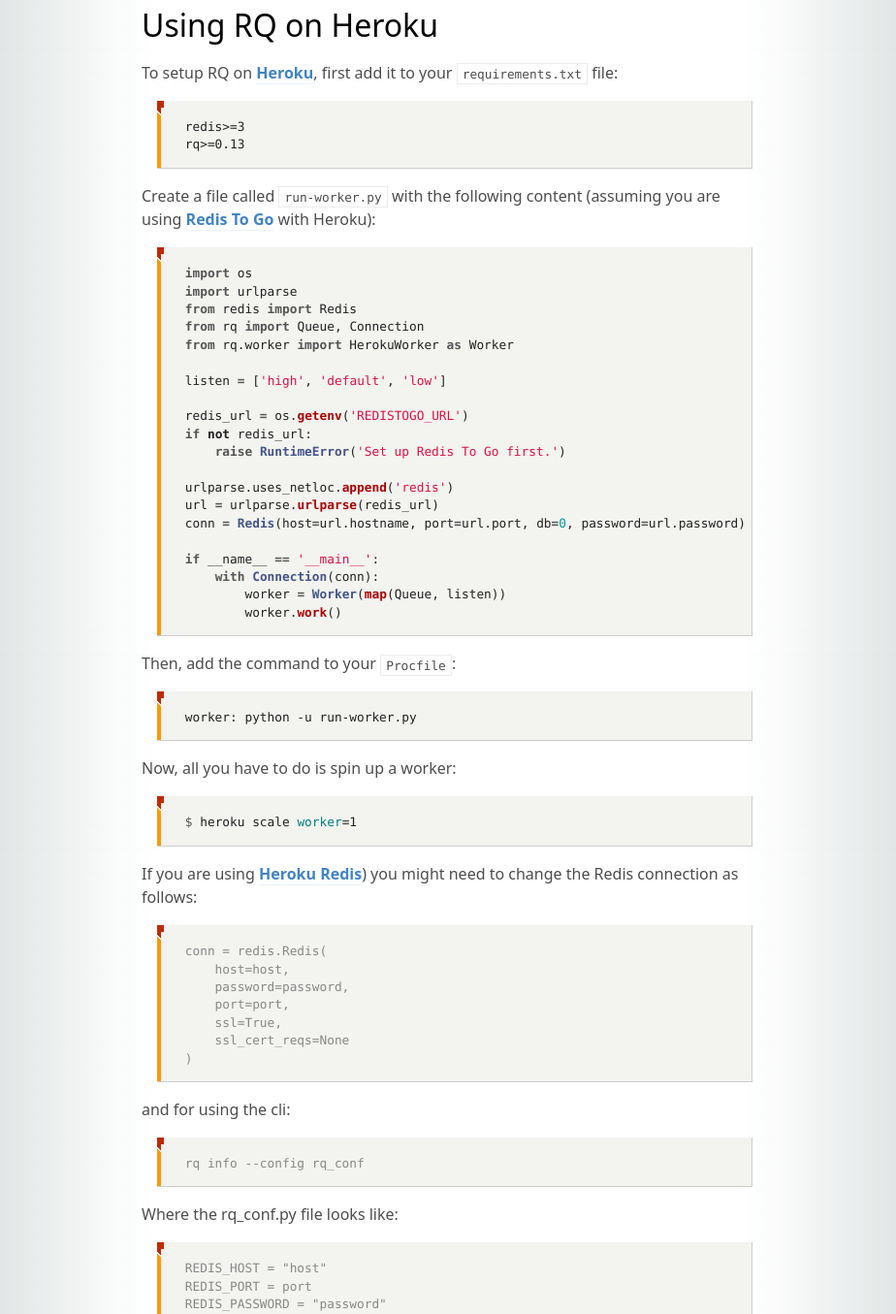
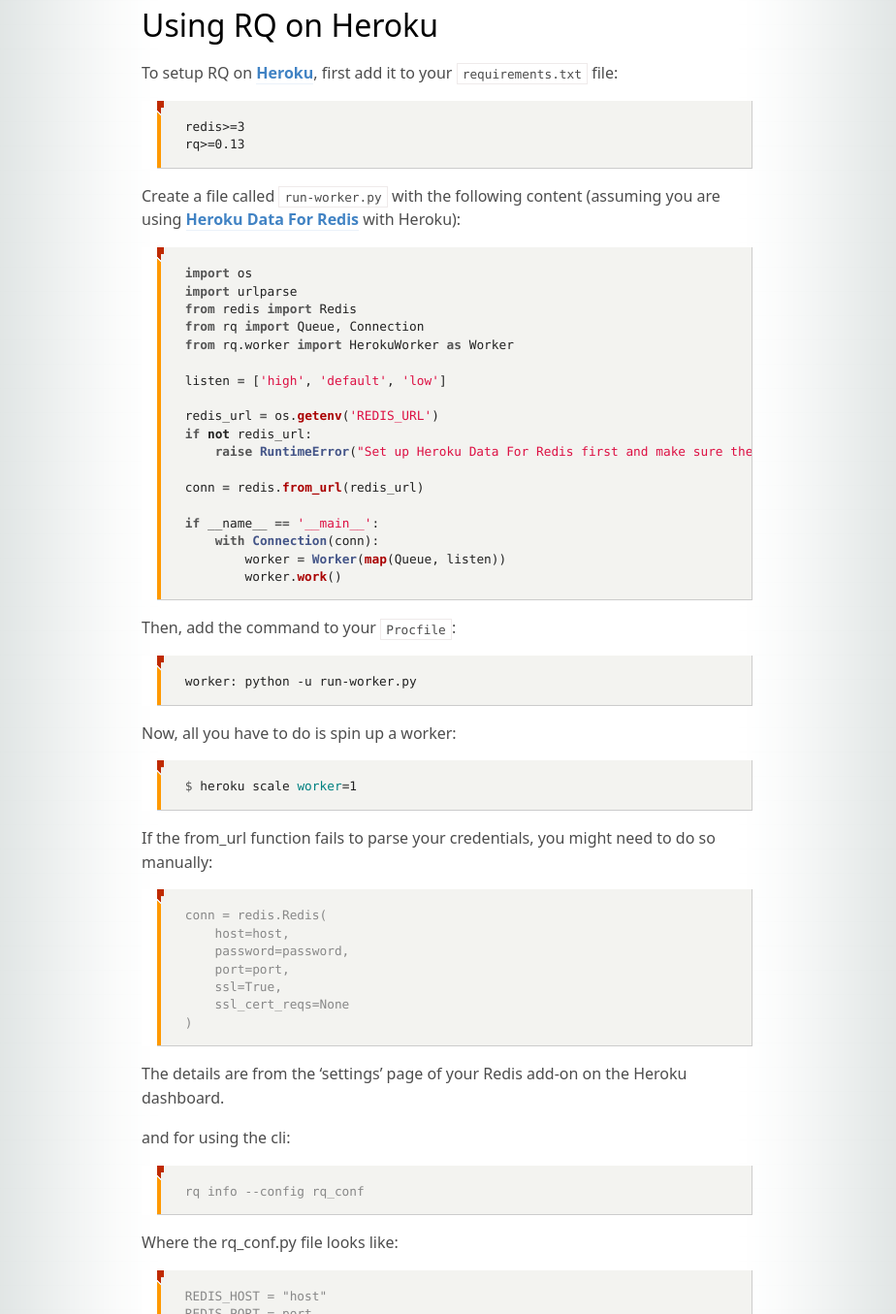
Before and after one commit to rq/rq, a Jekyll site: the page built from docs/patterns/index.md, in a window 1280 px wide and 1400 px high, scrolled down 279 px, cut to the strip 45-1400 px from the top of the window. Shown: the whole strip at 97% size, without its empty margins (179-1103 px from the left). Built offline with Jekyll 4.4.1, drawn with Linux system fonts in a browser that asks for light colours; some web fonts are replaced; comment, search, counter and statistics services are not loaded.

Commit message:
Update index.md

````diff
--- a/docs/patterns/index.md
+++ b/docs/patterns/index.md
@@ -12,7 +12,7 @@
     rq>=0.13
 
 Create a file called `run-worker.py` with the following content (assuming you
-are using [Redis To Go][2] with Heroku):
+are using [Heroku Data For Redis][2] with Heroku):
 
 ```python
 import os
@@ -23,13 +23,11 @@
 
 listen = ['high', 'default', 'low']
 
-redis_url = os.getenv('REDISTOGO_URL')
+redis_url = os.getenv('REDIS_URL')
 if not redis_url:
-    raise RuntimeError('Set up Redis To Go first.')
+    raise RuntimeError("Set up Heroku Data For Redis first and make sure the app's Redis server config var is named 'REDIS_URL'.")
 
-urlparse.uses_netloc.append('redis')
-url = urlparse.urlparse(redis_url)
-conn = Redis(host=url.hostname, port=url.port, db=0, password=url.password)
+conn = redis.from_url(redis_url)
 
 if __name__ == '__main__':
     with Connection(conn):
@@ -47,7 +45,7 @@
 $ heroku scale worker=1
 ```
 
-If you are using [Heroku Redis][5]) you might need to change the Redis connection as follows:
+If the from_url function fails to parse your credentials, you might need to do so manually:
 
 ```console
 conn = redis.Redis(
@@ -58,6 +56,7 @@
     ssl_cert_reqs=None
 )
 ```
+The details are from the 'settings' page of your Redis add-on on the Heroku dashboard.
 
 and for using the cli:
 
@@ -90,7 +89,7 @@
     worker: python -u run-worker.py
 
 [1]: https://heroku.com
-[2]: https://devcenter.heroku.com/articles/redistogo
+[2]: https://devcenter.heroku.com/articles/heroku-redis
 [3]: https://github.com/ddollar/foreman
 [4]: https://github.com/ddollar/foreman/wiki/Missing-Output
 [5]: https://elements.heroku.com/addons/heroku-redis
````
